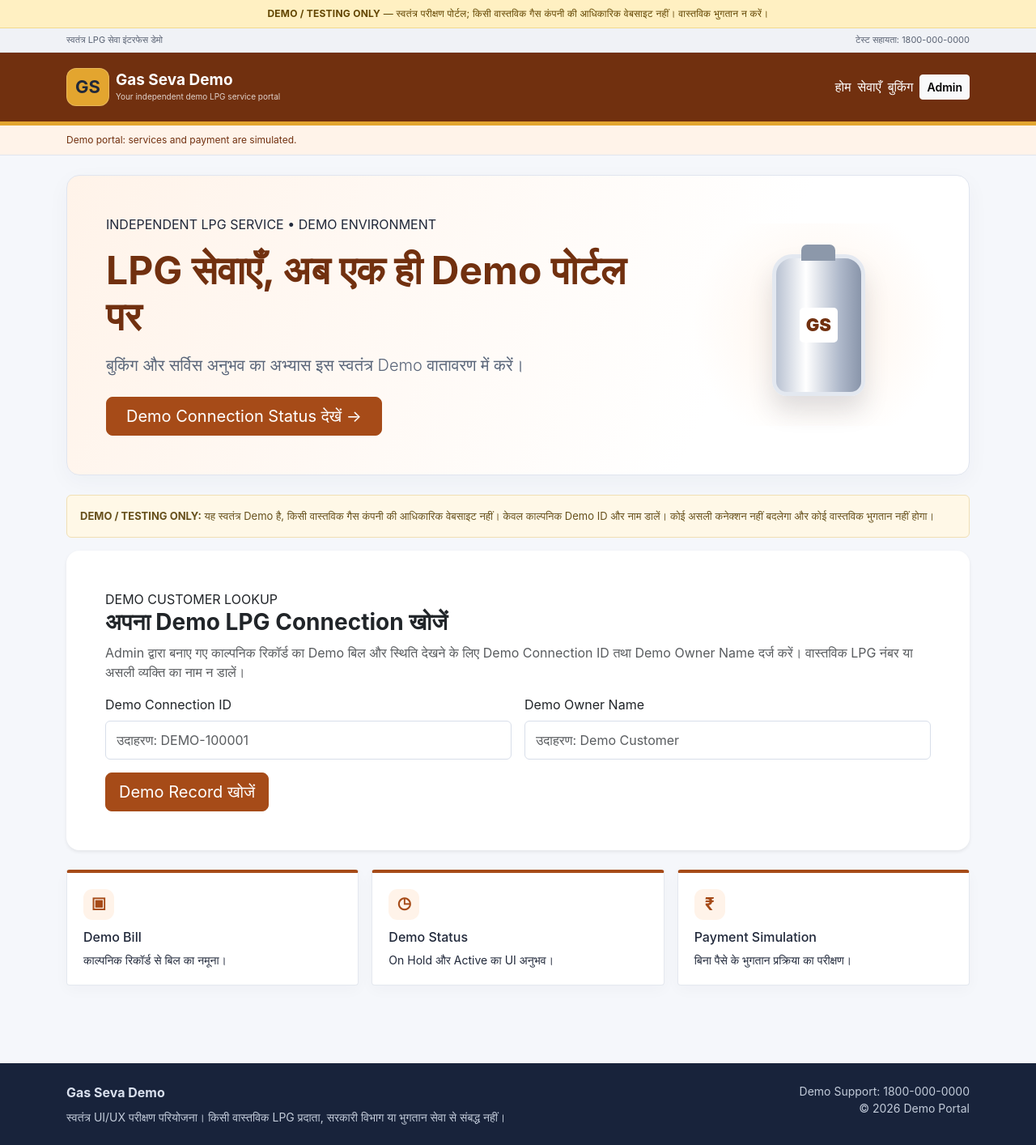
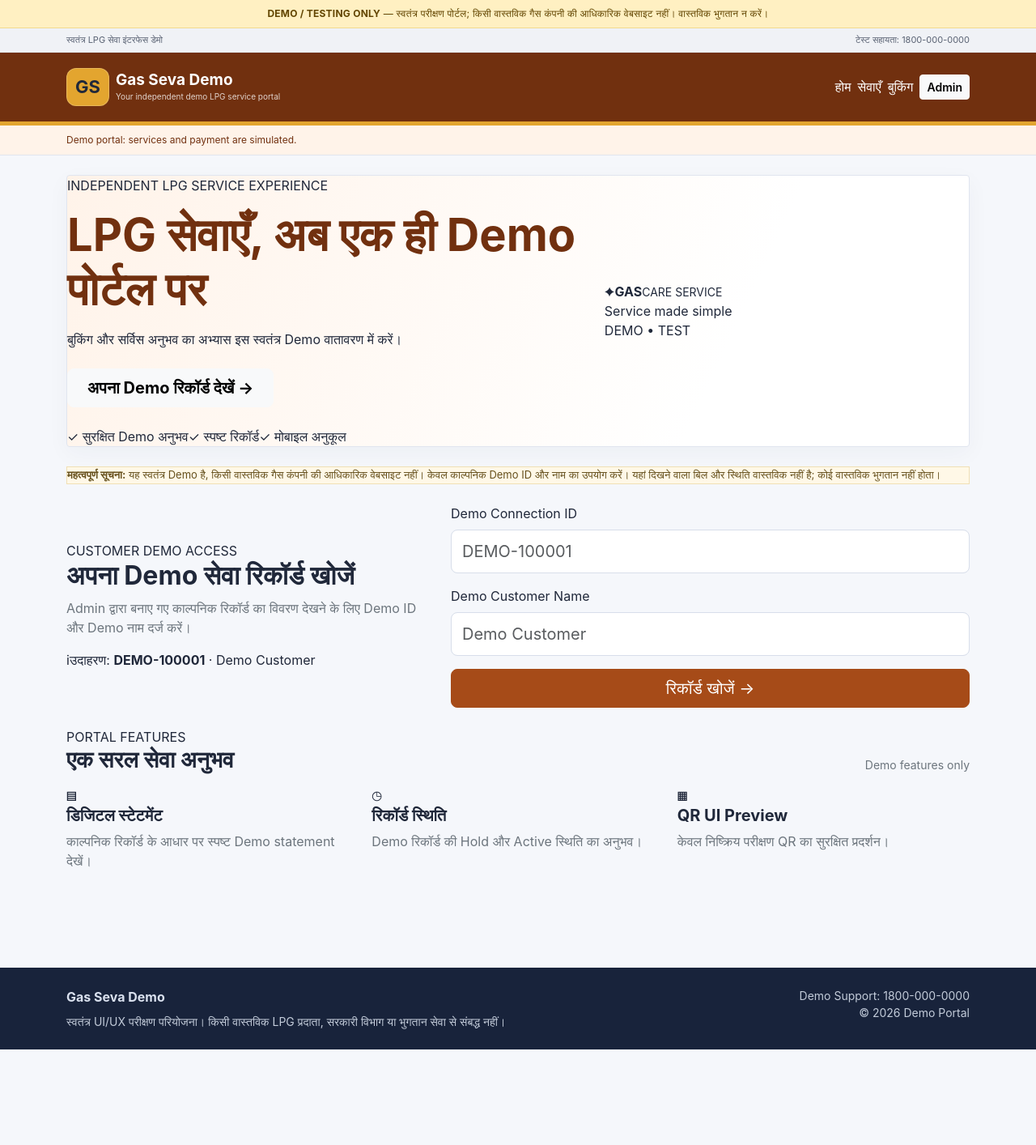
Before and after one commit to pk8873/13-11-2026, a Django app: page / in a window 1280 px wide. Shown: the whole page at 81% size. After the commit the page ends 1296 px from the top, so only its background shows below. Run offline with Django 5.2, Linux system fonts and the light colour scheme; data comes from the database, SQL or seed files in the repository.

Commit message:
Improve independent demo portal UI and safe QR preview

```diff
--- a/templates/portal/home.html
+++ b/templates/portal/home.html
@@ -1,29 +1,31 @@
 {% extends "portal/base.html" %}
-{% block title %}{{ site_theme.portal_name }} | LPG Service Demo{% endblock %}
+{% block title %}{{ site_theme.portal_name }} | Independent LPG Service{% endblock %}
 {% block content %}
-<section class="hero-panel rounded-4 mb-4 overflow-hidden">
-<div class="row align-items-center g-0"><div class="col-lg-8 p-4 p-md-5">
-<div class="eyebrow mb-3">INDEPENDENT LPG SERVICE • DEMO ENVIRONMENT</div>
-<h1 class="display-5 fw-bold mb-3">{{ site_theme.hero_title|default:"LPG सेवाएँ, अब एक ही Demo पोर्टल पर" }}</h1>
-<p class="lead mb-4">{{ site_theme.hero_description|default:"बुकिंग और सर्विस अनुभव का अभ्यास इस स्वतंत्र Demo वातावरण में करें।" }}</p>
-<a href="#connection-lookup" class="btn btn-primary btn-lg px-4">Demo Connection Status देखें →</a>
-</div><div class="col-lg-4 hero-art d-flex align-items-center justify-content-center"><div class="cylinder-art"><span>{{ site_theme.logo_text|default:"GS" }}</span></div></div></div>
-</section>
-<div class="alert demo-alert"><strong>DEMO / TESTING ONLY:</strong> यह स्वतंत्र Demo है, किसी वास्तविक गैस कंपनी की आधिकारिक वेबसाइट नहीं। केवल काल्पनिक Demo ID और नाम डालें। कोई असली कनेक्शन नहीं बदलेगा और कोई वास्तविक भुगतान नहीं होगा।</div>
-<section class="card form-panel border-0 shadow-sm p-4 p-md-5 mb-4" id="connection-lookup">
-<div class="section-kicker">DEMO CUSTOMER LOOKUP</div>
-<h2 class="h3 fw-bold mb-2">अपना Demo LPG Connection खोजें</h2>
-<p class="text-muted">Admin द्वारा बनाए गए काल्पनिक रिकॉर्ड का Demo बिल और स्थिति देखने के लिए Demo Connection ID तथा Demo Owner Name दर्ज करें। वास्तविक LPG नंबर या असली व्यक्ति का नाम न डालें।</p>
-<form method="post" action="{% url 'lookup_demo_connection' %}">{% csrf_token %}
+<section class="hero-panel mb-4">
+<div class="row align-items-center g-4">
+<div class="col-lg-7">
+<div class="eyebrow mb-3"><span class="pulse-dot"></span> INDEPENDENT LPG SERVICE EXPERIENCE</div>
+<h1 class="display-4 fw-bold mb-3">{{ site_theme.hero_title|default:"LPG सेवा की जानकारी, सरल और व्यवस्थित।" }}</h1>
+<p class="hero-copy mb-4">{{ site_theme.hero_description|default:"अपने Demo service record, statement और booking experience को एक ही जगह पर देखें।" }}</p>
+<a href="#connection-lookup" class="btn btn-light btn-lg fw-bold px-4">अपना Demo रिकॉर्ड देखें <span aria-hidden="true">→</span></a>
+<div class="hero-trust mt-4"><span>✓ सुरक्षित Demo अनुभव</span><span>✓ स्पष्ट रिकॉर्ड</span><span>✓ मोबाइल अनुकूल</span></div>
+</div>
+<div class="col-lg-5"><div class="hero-visual"><div class="visual-orbit orbit-one"></div><div class="visual-orbit orbit-two"></div><div class="visual-cylinder"><span class="cylinder-flame">✦</span><strong>GAS</strong><small>CARE SERVICE</small></div><div class="floating-chip chip-top">Service made simple</div><div class="floating-chip chip-bottom">DEMO • TEST</div></div></div>
+</div></section>
+<div class="demo-alert mb-4"><strong>महत्वपूर्ण सूचना:</strong> यह स्वतंत्र Demo है, किसी वास्तविक गैस कंपनी की आधिकारिक वेबसाइट नहीं। केवल काल्पनिक Demo ID और नाम का उपयोग करें। यहां दिखने वाला बिल और स्थिति वास्तविक नहीं है; कोई वास्तविक भुगतान नहीं होता।</div>
+<section class="lookup-card mb-4" id="connection-lookup">
+<div class="row g-4 align-items-center">
+<div class="col-lg-5"><div class="section-kicker">CUSTOMER DEMO ACCESS</div><h2 class="h2 fw-bold mb-2">अपना Demo सेवा रिकॉर्ड खोजें</h2><p class="text-secondary mb-0">Admin द्वारा बनाए गए काल्पनिक रिकॉर्ड का विवरण देखने के लिए Demo ID और Demo नाम दर्ज करें।</p><div class="lookup-help mt-3"><span class="help-icon">i</span><span>उदाहरण: <b>DEMO-100001</b> · Demo Customer</span></div></div>
+<div class="col-lg-7"><form method="post" action="{% url 'lookup_demo_connection' %}" class="lookup-form">{% csrf_token %}
+<div class="mb-3"><label class="form-label" for="connection_number">Demo Connection ID</label><input id="connection_number" class="form-control form-control-lg" name="connection_number" maxlength="24" placeholder="DEMO-100001" autocomplete="off" required></div>
+<div class="mb-3"><label class="form-label" for="owner_name">Demo Customer Name</label><input id="owner_name" class="form-control form-control-lg" name="owner_name" maxlength="120" placeholder="Demo Customer" autocomplete="off" required></div>
+<button class="btn btn-primary btn-lg w-100" type="submit">रिकॉर्ड खोजें <span aria-hidden="true">→</span></button>
+</form></div>
+</div></section>
+<section class="mb-5" id="services"><div class="d-flex justify-content-between align-items-end flex-wrap gap-2 mb-3"><div><div class="section-kicker">PORTAL FEATURES</div><h2 class="h3 fw-bold mb-0">एक सरल सेवा अनुभव</h2></div><span class="text-secondary small">Demo features only</span></div>
 <div class="row g-3">
-<div class="col-md-6"><label class="form-label" for="connection_number">Demo Connection ID</label><input id="connection_number" class="form-control" name="connection_number" maxlength="24" placeholder="उदाहरण: DEMO-100001" required></div>
-<div class="col-md-6"><label class="form-label" for="owner_name">Demo Owner Name</label><input id="owner_name" class="form-control" name="owner_name" maxlength="120" placeholder="उदाहरण: Demo Customer" required></div>
-<div class="col-12"><button class="btn btn-primary btn-lg" type="submit">Demo Record खोजें</button></div>
-</div></form>
-</section>
-<section class="row g-3 mb-4" id="services">
-<div class="col-md-4"><div class="service-tile h-100"><div class="service-icon">▣</div><h2 class="h6">Demo Bill</h2><p class="small mb-0">काल्पनिक रिकॉर्ड से बिल का नमूना।</p></div></div>
-<div class="col-md-4"><div class="service-tile h-100"><div class="service-icon">◷</div><h2 class="h6">Demo Status</h2><p class="small mb-0">On Hold और Active का UI अनुभव।</p></div></div>
-<div class="col-md-4"><div class="service-tile h-100"><div class="service-icon">₹</div><h2 class="h6">Payment Simulation</h2><p class="small mb-0">बिना पैसे के भुगतान प्रक्रिया का परीक्षण।</p></div></div>
-</section>
+<div class="col-md-4"><div class="feature-card h-100"><div class="feature-icon icon-blue">▤</div><h3 class="h5 fw-bold">डिजिटल स्टेटमेंट</h3><p class="text-secondary mb-0">काल्पनिक रिकॉर्ड के आधार पर स्पष्ट Demo statement देखें।</p></div></div>
+<div class="col-md-4"><div class="feature-card h-100"><div class="feature-icon icon-green">◷</div><h3 class="h5 fw-bold">रिकॉर्ड स्थिति</h3><p class="text-secondary mb-0">Demo रिकॉर्ड की Hold और Active स्थिति का अनुभव।</p></div></div>
+<div class="col-md-4"><div class="feature-card h-100"><div class="feature-icon icon-orange">▦</div><h3 class="h5 fw-bold">QR UI Preview</h3><p class="text-secondary mb-0">केवल निष्क्रिय परीक्षण QR का सुरक्षित प्रदर्शन।</p></div></div>
+</div></section>
 {% endblock %}
```
